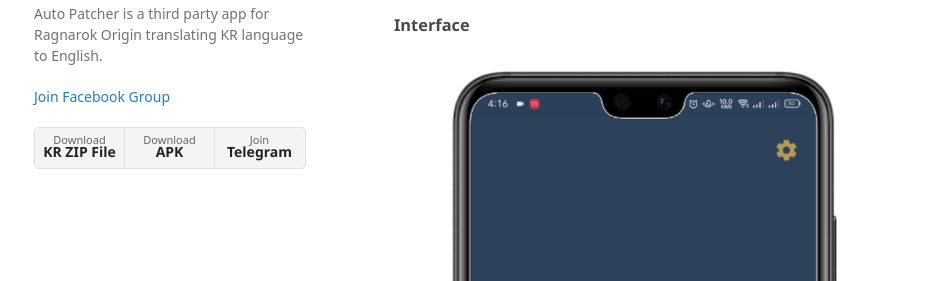
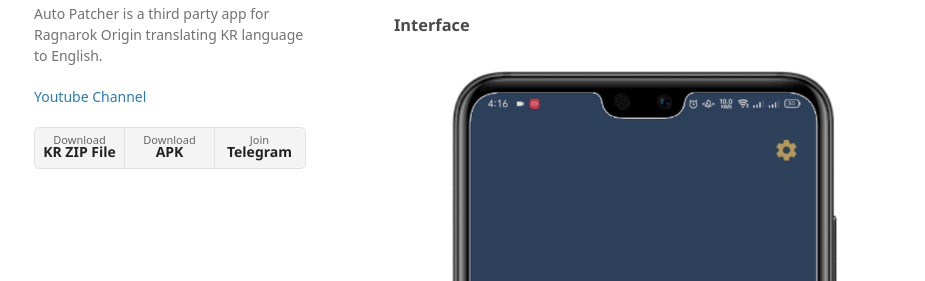
Before and after one commit to RO-ENPatcher/RO-ENPatcher.github.io, a Jekyll site: the page built from index.md, in a window 1280 px wide. Shown: the part 277-558 px from the top of the page, without its empty margins (176-1101 px from the left). Built offline with Jekyll 4.4.1, drawn with Linux system fonts in a browser that asks for light colours; some web fonts are replaced; our own code applies the rules of GitHub Pages for plain Markdown files.

Commit message:
Update default.html

```diff
--- a/_layouts/default.html
+++ b/_layouts/default.html
@@ -29,13 +29,13 @@
         {% endif %}
 
         {% if site.github.is_user_page %}
-        <p class="view"><a href="{{ "https://www.facebook.com/groups/330569442045338/?ref=share" }}">Join Facebook Group</a></p>
+        <p class="view"><a href="{{ "https://youtube.com/c/RMDragneelChannel" }}">Youtube Channel</a></p>
         {% endif %}
 
         {% if site.show_downloads %}
         <ul class="downloads">
           <li><a href="{{ "/assets/files/HotUpdate.zip" }}">Download <strong>KR ZIP File</strong></a></li>
-          <li><a href="{{ "" }}">Download <strong>APK</strong></a></li>
+          <li><a href="{{ "https://rshrt.com/RO-ENPatcher_v2" }}">Download <strong>APK</strong></a></li>
           <li><a href="{{ "https://t.me/+DY6bUub25lVlNDY1" }}">Join<strong>Telegram</strong></a></li>
         </ul>
         {% endif %}
```
